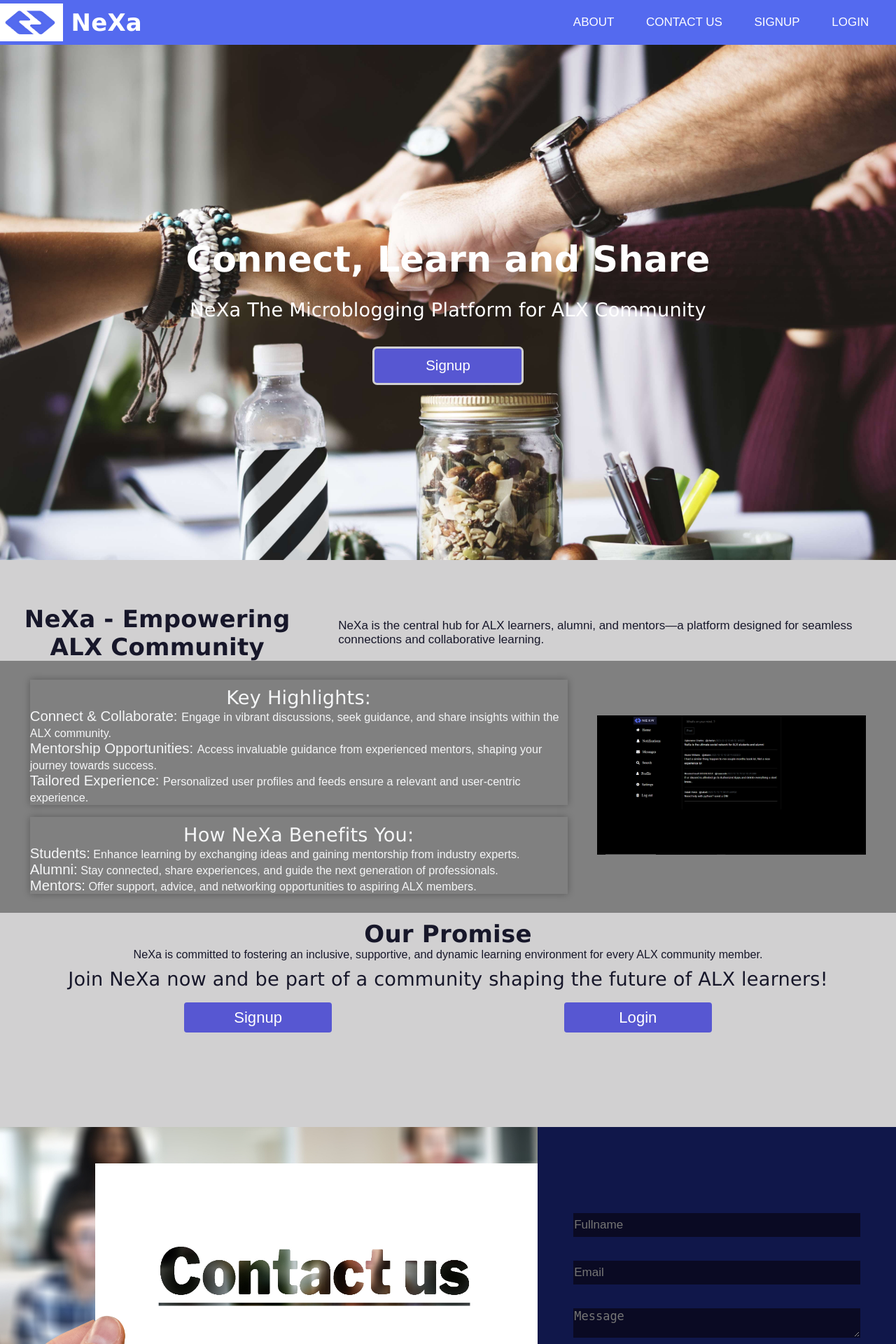
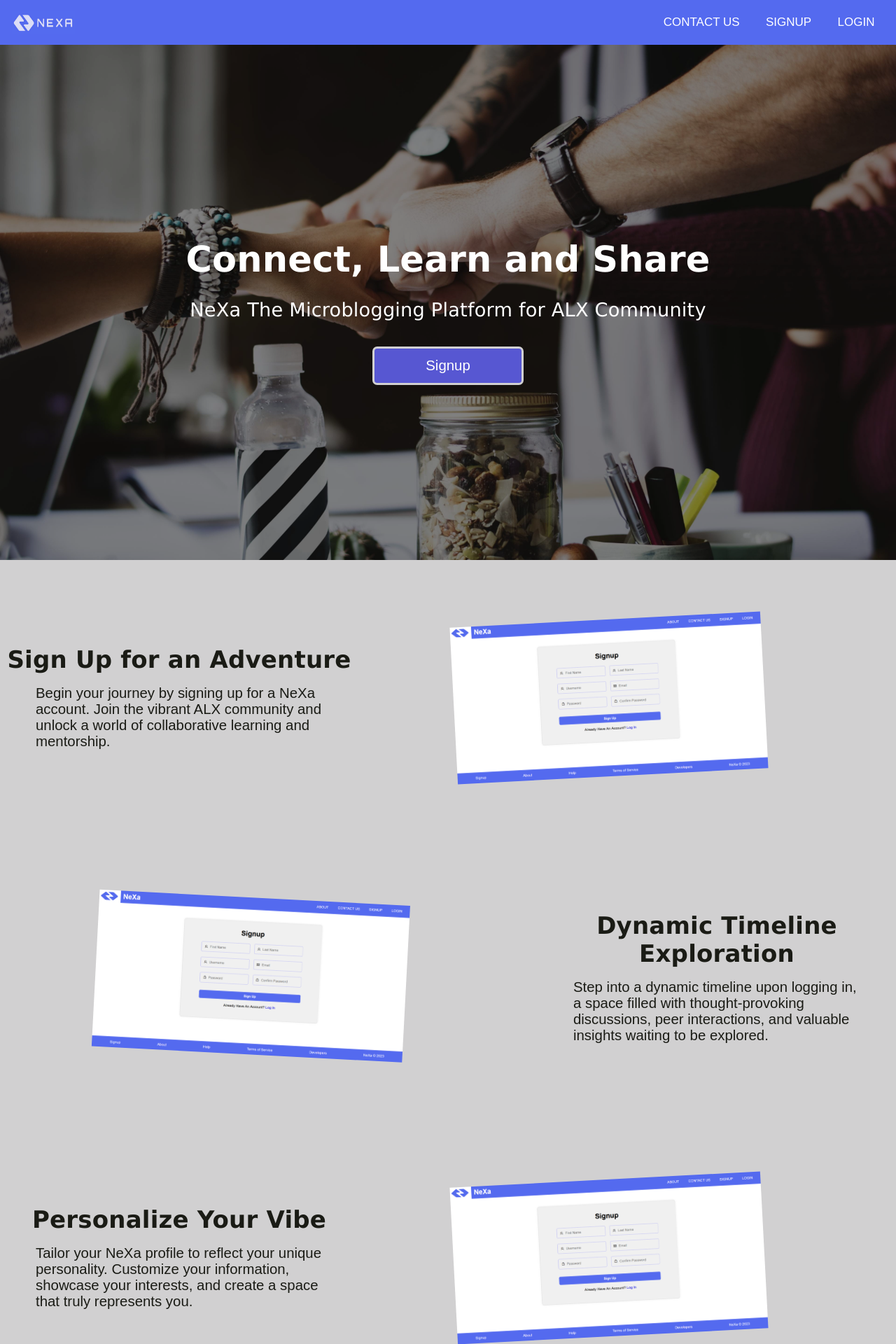
Before and after one commit to ugberaeseac/NeXa, a Flask app: page / in a window 1280 px wide. Shown: the top 1920 px of the page at 70% size. Run offline with Flask 3, Linux system fonts and the light colour scheme; some libraries are stand-ins or nearby versions.

Commit message:
Update the following: Update the header logo, Dim background image brightness, Update login and signup pages, Update signup inputs validation, Update the landing page to give more details about the App, Temporary disabled flash messages.

```diff
--- a/nexa/form.py
+++ b/nexa/form.py
@@ -18,7 +18,7 @@ class RegistrationForm(FlaskForm):
     """
     first_name = StringField('Name', validators=[DataRequired(), Length(min=2, max=50)])
     last_name = StringField('Name', validators=[DataRequired(), Length(min=2, max=50)])
-    username = StringField('UserName', validators=[DataRequired(), Length(min=6, max=20)])
+    username = StringField('UserName', validators=[DataRequired(), Length(min=5, max=20)])
     email = StringField('Email', validators=[DataRequired(), Email()])
     password = PasswordField('Password', validators=[DataRequired()])
     confirm_password = PasswordField('Confirm Password', validators=[DataRequired(), EqualTo('password')])
--- a/nexa/route.py
+++ b/nexa/route.py
@@ -55,7 +55,7 @@ def signup():
     if form.validate_on_submit():
         hashed_password = bcrypt.generate_password_hash(
                  form.password.data).decode('utf-8')
-        name = f"{form.first_name.data}" + " " + f"{form.last_name.data}"
+        name = f"{form.first_name.data} {form.last_name.data}"
         user = User(name=name, username=form.username.data,
                  password=hashed_password, email=form.email.data)
         db.session.add(user)
--- a/nexa/static/css/header.css
+++ b/nexa/static/css/header.css
@@ -17,11 +17,14 @@ header{
     display: flex;
     align-items: center;
     justify-content: space-between;
+    z-index: 1000
+}
+.logos{
+    margin-left: 1rem;
 }
 .logo{
     width: max(70px, 7vw);
-    aspect-ratio: 6 / 3.6;
-    padding: 0;
+    aspect-ratio: 11 / 4;
 }
 
 .logos{
@@ -30,10 +33,12 @@ header{
     align-items: center;
     color: #fff;
 }
+/*
 .logo-name{
     padding-left: 0.7rem;
     font-size: 2rem;
 }
+*/
 nav{
     width: 50%;
     max-width: 500px;
@@ -41,7 +46,7 @@ nav{
 }
 nav ul{
     display: flex;
-    justify-content: space-evenly;
+    justify-content: flex-end;
     flex-wrap: wrap;
     align-items: center;
     padding-inline-start: 0;
@@ -55,6 +60,7 @@ nav ul li{
     padding: 0.2rem;
     display: block;
     font-size: 1rem;
+    margin-right: 1.6rem;
 }
 nav ul li:hover{
     color: #363688;
--- a/nexa/static/css/index.css
+++ b/nexa/static/css/index.css
@@ -52,15 +52,28 @@ section{
 }
 
 .first_section{
+    position: relative;
     padding-top: 8vh;
-    background-image: url("../images/fist-bumps.jpg");
-    background-size: cover;
     height: 92vh;
     display: flex;
     align-items: center;
     color: rgb(255, 255, 255);
     margin: 0;
 }
+
+.first_section::before{
+    content: "";
+    position: absolute;
+    top: 0;
+    left: 0;
+    width: 100%;
+    height: 100%;
+    background-image: url("../images/fist-bumps.jpg");
+    filter: brightness(50%);
+    background-size: cover;
+    z-index: -1;
+}
+
 .first_section .caption{
     text-align: center;
     width: 60%;
@@ -89,86 +102,57 @@ section{
     color: wheat;
 }
 
+.second_section{
+    background-color: #D1D0D1;
+    color: #1a1b15;
+}
 
-.second_section, .third_section{
+.second_section .showcase{
+    height: 50vh;
+    display: flex;
+    justify-content: center;
+    align-items: center;
+}
+
+.second_section .showcase:nth-child(2) .details,
+.second_section .showcase:nth-child(4) .details{
+    order: 2;
+}
+
+.second_section .showcase:nth-child(2) .image,
+.second_section .showcase:nth-child(4) .image{
+    order: 1;
+    transform: rotate(6deg);
+}
+
+.second_section .showcase .details{
+    width: 40%;
+}
+
+.second_section .showcase .details p{
+    padding: 1rem 3rem;
+    font-size: 1.2rem;
+}
+
+.second_section .showcase .image{
+    width: 60%;
+    box-sizing: border-box;
+}
+
+.second_section .showcase .image img{
+    margin: 3rem;
+    padding: 3rem 5rem;
+    width: 80%;
+    height: 80%;
+    transform: rotate(-3deg);
+}
+
+.third_section{
     min-height: 100vh;
     padding-top: 8vh;
 }
 
-.second_section{
-    display: flex;
-    flex-direction: column;
-    align-items: center;
-    width: 100%;
-}
-.second_section .about-heading,
-.second_section .promises {
-    background-color: #D1D0D1;
-    color: #17172A;
-}
-.second_section .about-heading{
-    height: 20%;
-}
-.second_section .about-heading article{
-    display: flex;
-    align-items: center;
-    justify-content: center;
-}
-.second_section .about-heading article h2{
-    flex: 1;
-    width: 45%;
-    padding: 0 2rem;
-}
-.second_section .about-heading article p{
-    flex: 2;
-    width: 55%;
-    padding: 0 2rem;
-}
-.second_section .about-details{
-    display: flex;
-    align-items: center;
-    flex-wrap: wrap;
-    width: 100%;
-    background-color: grey;
-    padding: 1rem 0;
-    height: 60%;
-}
-.second_section .about-left{
-    flex: 2;
-    width: 65%;
-}
-.about-left article{
-    width: 90%;
-    margin: 10px auto;
-}
-.about-left li p{
-    font-weight: 500;
-    font-size: 1.2rem;
-}
-.details{
-    font-size: 0.95rem;
-    font-weight: normal;
-}
-.highlight{
-    margin-bottom: 1rem;
-}
-.highlight, .benefit{
-    box-shadow: 0 0 10px rgba(0, 0, 0, 0.3);
-}
-.second_section .about-right{
-    flex: 1;
-}
-.second_section img{
-    width: 90%;
-}
 
-.promises{
-    display: flex;
-    text-align: center;
-    align-items: center;
-    justify-content: center;
-    height: 20%;
-}
 
 .buttons{
     display: flex;
--- a/nexa/templates/header.html
+++ b/nexa/templates/header.html
@@ -1,14 +1,15 @@
 <link href="{{ url_for('static', filename='css/header.css') }}" rel="stylesheet">
 <header>
     <a class="logos" href="{{ url_for('index') }}">
-        <img class="logo" src="{{ url_for('static', filename='images/nexa_logo.png') }}" alt="NeXa's Logo">
-        <h1 class="logo-name">NeXa</h1>
+        <img class="logo" src="{{ url_for('static', filename='images/logo_royal_2.png') }}" alt="NeXa's Logo">
+        <!--<h1 class="logo-name">NeXa</h1>-->
     </a>
     <nav>
         <ul>
-            <li class="about"><a href="#second_section">ABOUT</a></li>
-            <li class="contactUs"><a href="#third_section">CONTACT US</a></li>
-            <li class="Signup"><a href="{{ url_for('signup') }}">SIGNUP</a></li>
+            {% if request.endpoint != 'signup' %}
+                <li class="contactUs"><a href="#third_section">CONTACT US</a></li>
+                <li class="Signup"><a href="{{ url_for('signup') }}">SIGNUP</a></li>
+            {% endif %}
             <li class="login"><a href="{{ url_for('login') }}">LOGIN</a></li>
         </ul>
     </nav>
--- a/nexa/templates/index.html
+++ b/nexa/templates/index.html
@@ -6,7 +6,8 @@
     <title>NeXa</title>
     <link href="{{ url_for('static', filename='css/index.css') }}" rel="stylesheet">
     <link rel="stylesheet" href="https://cdnjs.cloudflare.com/ajax/libs/font-awesome/4.7.0/css/font-awesome.min.css">
-  </head>
+    <link rel="icon" type="image/x-icon" href="{{ url_for('static', filename='images/nexa_logo.png') }}">
+</head>
 <link rel="stylesheet" href="https://cdnjs.cloudflare.com/ajax/libs/font-awesome/4.7.0/css/font-awesome.min.css">
 <body>
     {% include "header.html" %}
@@ -20,72 +21,55 @@
         </section>
 
         <section id="second_section" class="second_section">
-            <div class="about-heading">
-                <article>
-                    <h2>NeXa - Empowering ALX Community</h2><br/>
-                    <p>NeXa is the central hub for ALX learners, alumni, and mentors—a platform designed for seamless connections and collaborative learning.</p>
-                </article>
-            </div>
-            <div class="about-details">
-                <div class="about-left">
-                    <article>
-                        <div class="highlight">
-                            <h3>Key Highlights:</h3>
-                            <ul>
-                                <li><p>Connect & Collaborate: <span class="details">
-                                    Engage in vibrant discussions, seek guidance, and share insights within the ALX community.
-                                </span></p></li>
-                                <li><p>Mentorship Opportunities: <span class="details">
-                                    Access invaluable guidance from experienced mentors, shaping your journey towards success.
-                                </span></p></li>
-                                <li><p>Tailored Experience: <span class="details">
-                                    Personalized user profiles and feeds ensure a relevant and user-centric experience.
-                                </span></p></li>
-                            </ul>
-                        </div>
-                    </article>
-                    <article>
-                        <div class="benefit">
-                            <h3>How NeXa Benefits You:</h3>
-                            <ul>
-                                <li>
-                                    <p>Students:<span class="details">
-                                        Enhance learning by exchanging ideas and gaining mentorship from industry experts.
-                                    </span></p>
-                                </li>
-                                <li>
-                                    <p>Alumni:<span class="details">
-                                        Stay connected, share experiences, and guide the next generation of professionals.
-                                    </span></p>
-                                </li>
-                                <li>
-                                    <p>Mentors:<span class="details">
-                                        Offer support, advice, and networking opportunities to aspiring ALX members.
-                                    </span></p>
-                                </li>
-                            </ul>
-                        </div>
-                    </article>
+            <div class="showcase">
+                <div class="details">
+                    <h2>Sign Up for an Adventure</h2>
+                    <p>Begin your journey by signing up for a NeXa account.
+                        Join the vibrant ALX community and unlock a world of collaborative learning and mentorship.</p>
                 </div>
-                <div class="about-right">
-                    <img src="{{ url_for('static', filename='images/homev2.png') }}">
+                <div class="image">
+                    <img src=" {{ url_for('static', filename='images/signup.png') }}" alt="signup image">
                 </div>
             </div>
-
-            <div class="promises">
-                <article>
-                    <div class="promise">
-                        <h2>Our Promise</h2>
-                        <p class="details">NeXa is committed to fostering an inclusive, supportive, and dynamic learning environment for every ALX community member.</p>
-                    </div>
-                    <div class="below-promise">
-                        <h3 class="no-top">Join NeXa now and be part of a community shaping the future of ALX learners!</h3>
-                        <div class="buttons">
-                            <a href="{{ url_for('signup') }}" class="button-signup hover">Signup</a>
-                            <a href="#" class="button-login hover">Login</a>
-                        </div>
-                    </div>
-                </article>
+            <div class="showcase">
+                <div class="details">
+                    <h2>Dynamic Timeline Exploration</h2>
+                    <p>Step into a dynamic timeline upon logging in, a space filled with thought-provoking discussions,
+                        peer interactions, and valuable insights waiting to be explored.</p>
+                </div>
+                <div class="image">
+                    <img src=" {{ url_for('static', filename='images/signup.png') }}" alt="signup image">
+                </div>
+            </div>
+            <div class="showcase">
+                <div class="details">
+                    <h2>Personalize Your Vibe</h2>
+                    <p>Tailor your NeXa profile to reflect your unique personality.
+                        Customize your information, showcase your interests, and create a space that truly represents you.</p>
+                </div>
+                <div class="image">
+                    <img src=" {{ url_for('static', filename='images/signup.png') }}" alt="signup image">
+                </div>
+            </div>
+            <div class="showcase">
+                <div class="details">
+                    <h2>Express with Posts</h2>
+                    <p>Your platform to freely express! Share thoughts, ideas, and experiences
+                        through posts—be an active voice within the ALX community.</p>
+                </div>
+                <div class="image">
+                    <img src=" {{ url_for('static', filename='images/signup.png') }}" alt="signup image">
+                </div>
+            </div>
+            <div class="showcase">
+                <div class="details">
+                    <h2>Seamless Logout</h2>
+                    <p>Take breaks hassle-free. Sign off whenever you please—your convenience matters to us,
+                        ensuring a seamless user experience.</p>
+                </div>
+                <div class="image">
+                    <img src=" {{ url_for('static', filename='images/signup.png') }}" alt="signup image">
+                </div>
             </div>
         </section>
         <section id="third_section" class="third_section">
```
Also changed, not shown: other parts of nexa/static/css/index.css (+55 -24 lines), nexa/static/css/login.css (+6 -5 lines), nexa/static/css/signup.css (+11 -5 lines), nexa/static/js/js_signup.js (+55 -13 lines), nexa/templates/login.html (+5 -5 lines), nexa/templates/signup.html (+5 -8 lines), nexa/static/images/hd-backgrounds-2.jpg (added), nexa/static/images/logo_royal_2.png (added), nexa/static/images/profile_pics/b46d2dab4a8f3c59.jpg (added), nexa/static/images/signup.png (added), 3 other files.
